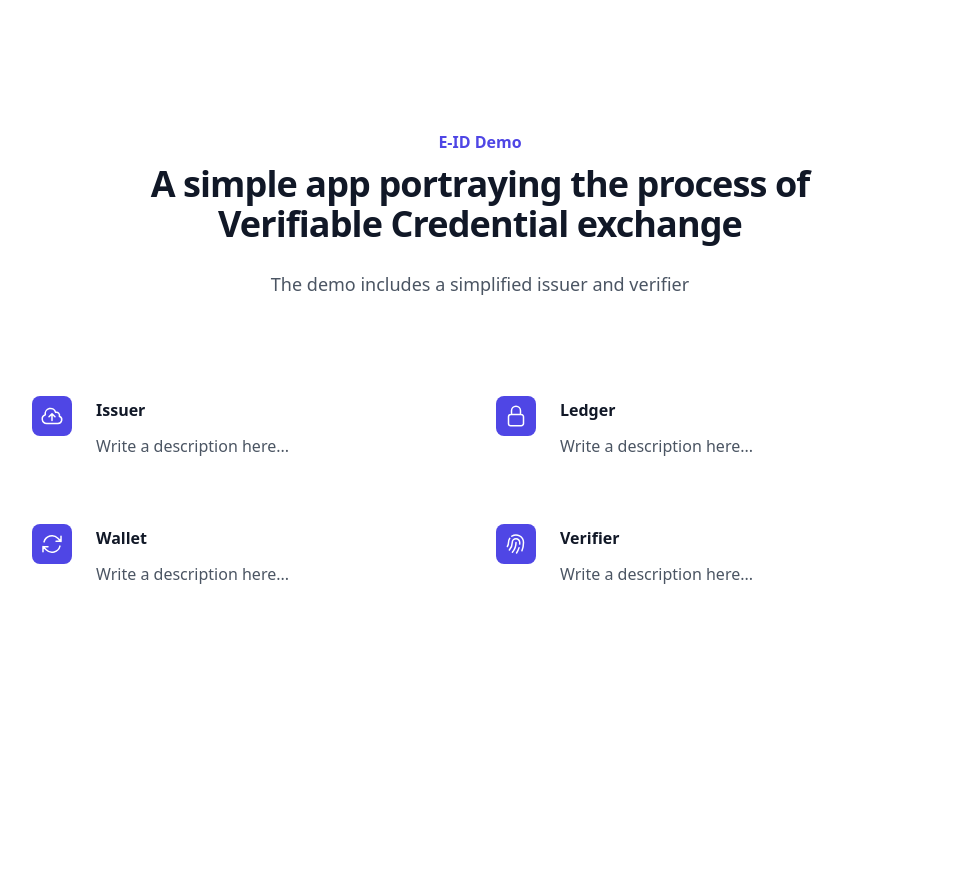
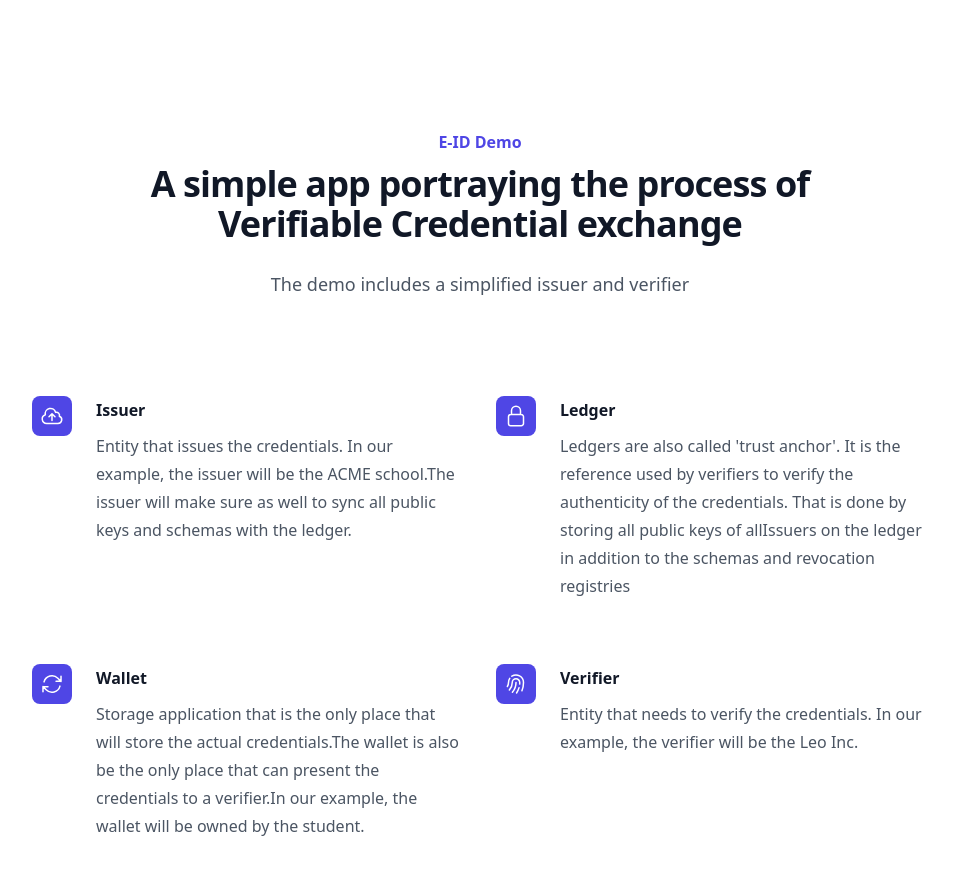
Before and after one commit to c4dt/eid-demo, a Nuxt app: page / in a window 1280 px wide. Shown: the top 874 px of the page, without its empty margins (160-1113 px from the left). Before the commit the page ends 800 px from the top, so only its background shows below. Built offline with nearby package versions, Linux system fonts and the light colour scheme.

Commit message:
docs: explain roles on the E-ID system

```diff
--- a/pages/index.vue
+++ b/pages/index.vue
@@ -30,25 +30,30 @@ const features = [
   {
     name: 'Issuer',
     description:
-        'Write a description here...',
+        "Entity that issues the credentials. In our example, the issuer will be the ACME school." +
+        "The issuer will make sure as well to sync all public keys and schemas with the ledger.",
     icon: CloudArrowUpIcon,
   },
   {
     name: 'Ledger',
     description:
-        'Write a description here...',
+        "Ledgers are also called 'trust anchor'. It is the reference used by verifiers to " +
+        "verify the authenticity of the credentials. That is done by storing all public keys of all" +
+        "Issuers on the ledger in addition to the schemas and revocation registries",
     icon: LockClosedIcon,
   },
   {
     name: 'Wallet',
     description:
-        'Write a description here...',
+        "Storage application that is the only place that will store the actual credentials." +
+        "The wallet is also be the only place that can present the credentials to a verifier." +
+        "In our example, the wallet will be owned by the student.",
     icon: ArrowPathIcon,
   },
   {
     name: 'Verifier',
     description:
-        'Write a description here...',
+        "Entity that needs to verify the credentials. In our example, the verifier will be the Leo Inc.",
     icon: FingerPrintIcon,
   },
 ]
```
Also changed, not shown: 2 other files (tests, documents, lock files or other folders).
